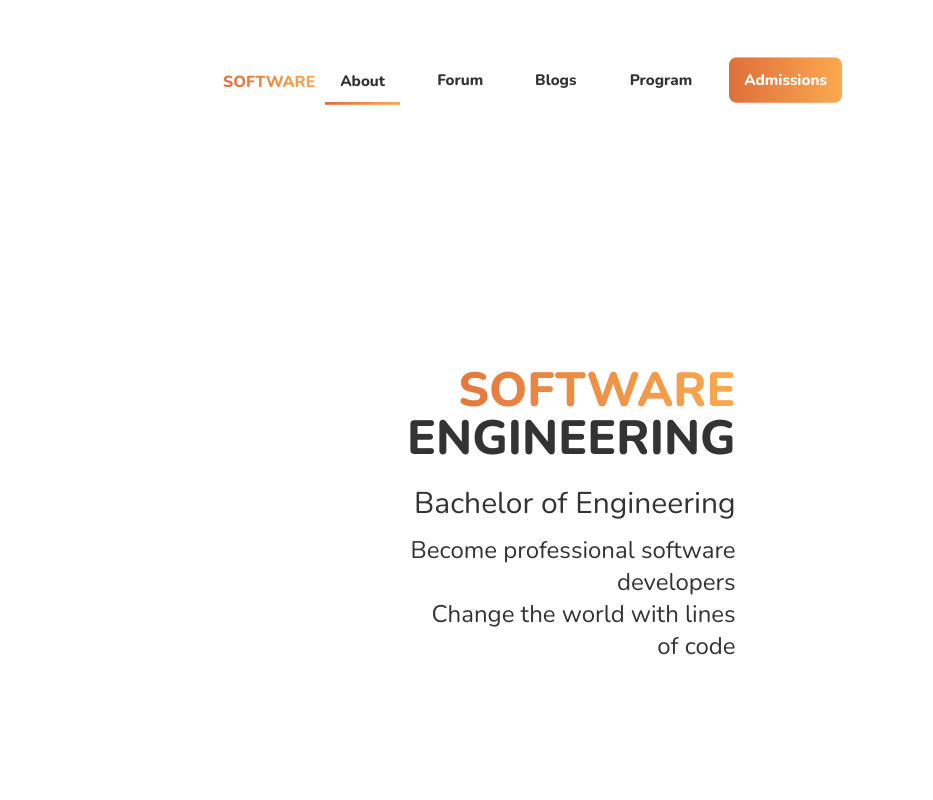
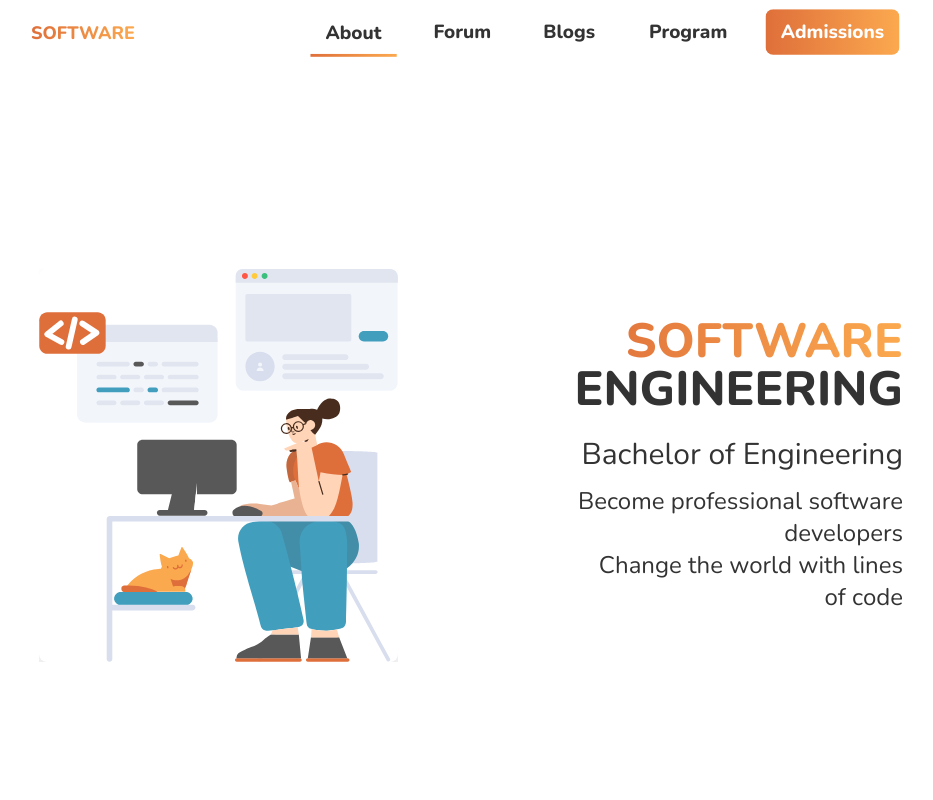
Before and after one commit to neneprm/SE-WEBSITE, a Next.js app: page / in a window 1280 px wide. Shown: the top 800 px of the page, without its empty margins (169-1102 px from the left). Built offline with nearby package versions, Linux system fonts and the light colour scheme.

Commit message:
Remove base layer style

```diff
--- a/styles/globals.css
+++ b/styles/globals.css
@@ -5,24 +5,24 @@
 @tailwind utilities;
 
 @layer base {
-    html {
-        margin: 3rem 12rem 0;
+    /* html {
+        margin: 0 12rem;
+    } */
+
+    /* * {
+        @apply text-sm;
     }
 
-    * {
-        @apply text-base;
+    h1 {
+        @apply text-2xl;
     }
 
-    /* h1 {
-        @apply text-8xl;
-    } */
+    h3 {
+        @apply text-lg;
+    }
 
-    /* h3 {
-        @apply text-5xl;
-    } */
-
-    /* h5 {
-        @apply text-2xl;
+    h4 {
+        @apply text-base;
     } */
 }
 
```
